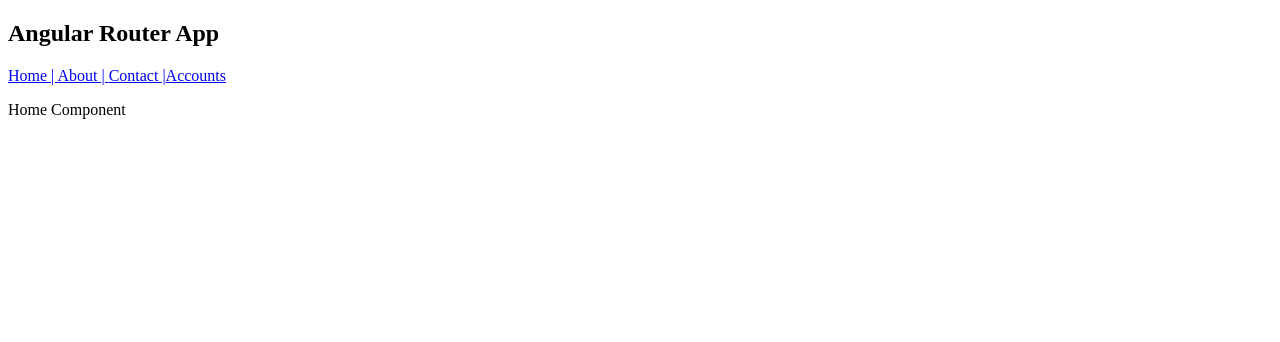
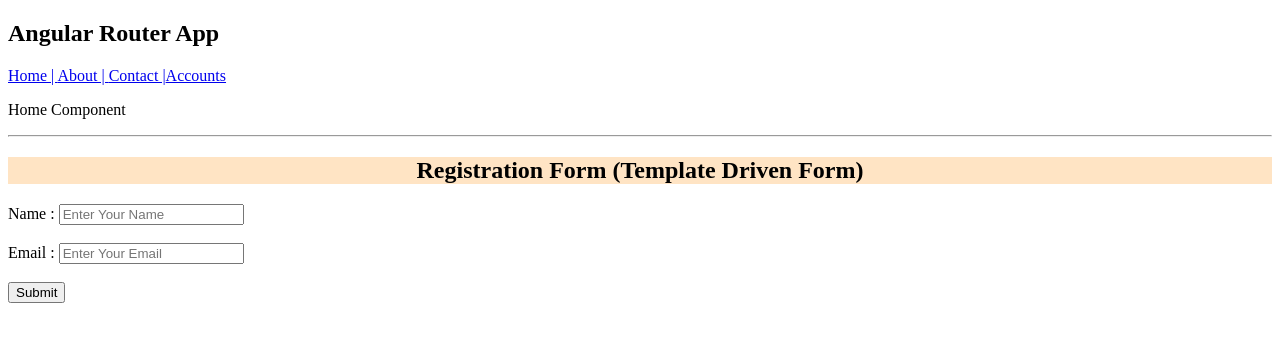
Before and after one commit to yashilbusa/Internship-Angular-3, an Angular app: page / in a window 1280 px wide. Before the commit this address led to /home. Shown: the top 342 px of the page. Built offline with nearby package versions, Linux system fonts and the light colour scheme.

Commit message:
first commit of the day

```diff
--- a/src/app/account/account.component.html
+++ b/src/app/account/account.component.html
@@ -14,3 +14,4 @@
 <br>
 <br>
 <a [routerLink]="['/account',3]">Account 3</a>
+<br>
--- a/src/app/app.component.html
+++ b/src/app/app.component.html
@@ -6,3 +6,6 @@
     <a routerLink="/account">Accounts</a>
 </div>
 <router-outlet></router-outlet>
+
+<hr>
+<app-template-form></app-template-form>
--- a/src/app/app.component.ts
+++ b/src/app/app.component.ts
@@ -1,14 +1,15 @@
 import { Component } from '@angular/core';
 import { RouterLink, RouterOutlet } from '@angular/router';
+import { TemplateFormComponent } from "./template-form/template-form.component";
 // import { RouterOutlet } from '@angular/router';
 
 @Component({
   selector: 'app-root',
   standalone: true,
-  imports: [RouterLink,RouterOutlet],
+  imports: [RouterLink, RouterOutlet, TemplateFormComponent],
   templateUrl: './app.component.html',
   styleUrl: './app.component.css'
 })
 export class AppComponent {
-  title = 'angular-day-3';
+
 }
--- a/src/app/app.routes.ts
+++ b/src/app/app.routes.ts
@@ -7,11 +7,11 @@ import { AccountComponent } from './account/account.component';
 import { AccountDetailComponent } from './account/account-detail/account-detail.component';
 
 export const routes: Routes = [
-    { path: 'home', title:'Home', component: HomeComponent },
+    { path: '', title:'Home', component: HomeComponent },
     { path: 'about',title:'About', component: AboutComponent },
     { path: 'contact', title:'Contact', component: ContactComponent },
     { path: 'account', title:'Account', loadComponent: () => import('./account/account.component').then((c) => c.AccountComponent)},
     { path: 'account/:id', component: AccountDetailComponent },
-    { path: '', redirectTo:'home', pathMatch:'full'},
+    // { path: '', redirectTo:'home', pathMatch:'full'},
     { path: '**', title:'Page Not Found', component: PageNotFoundComponent }
 ];
--- /dev/null
+++ b/src/app/template-form/template-form.component.css
@@ -0,0 +1,4 @@
+h2{
+    background-color: bisque;
+    text-align: center;
+}
--- /dev/null
+++ b/src/app/template-form/template-form.component.html
@@ -0,0 +1,23 @@
+<h2>Registration Form (Template Driven Form)</h2>
+
+<div>
+    <form #userForm="ngForm" (ngSubmit)="save(userForm)">
+
+        <div>
+            <label for="text">Name : </label>
+            <input type="text" placeholder="Enter Your Name" name="name" ngModel required>
+        </div>
+
+        <br>
+        <div>
+            <label for="email">Email : </label>
+            <input type="email" placeholder="Enter Your Email" name="email" ngModel required>
+        </div>
+
+        <br>
+        <div>
+            <button type="submit">Submit</button>
+        </div>
+
+    </form>
+</div>
--- /dev/null
+++ b/src/app/template-form/template-form.component.ts
@@ -0,0 +1,17 @@
+import { Component } from '@angular/core';
+import { FormsModule, NgForm } from '@angular/forms';
+
+@Component({
+  selector: 'app-template-form',
+  standalone: true,
+  imports: [FormsModule],
+  templateUrl: './template-form.component.html',
+  styleUrl: './template-form.component.css'
+})
+export class TemplateFormComponent {
+
+  save(form:any){
+    console.log(form.value);
+  }
+
+}
```
Also changed, not shown: 1 other file (tests, documents, lock files or other folders).
